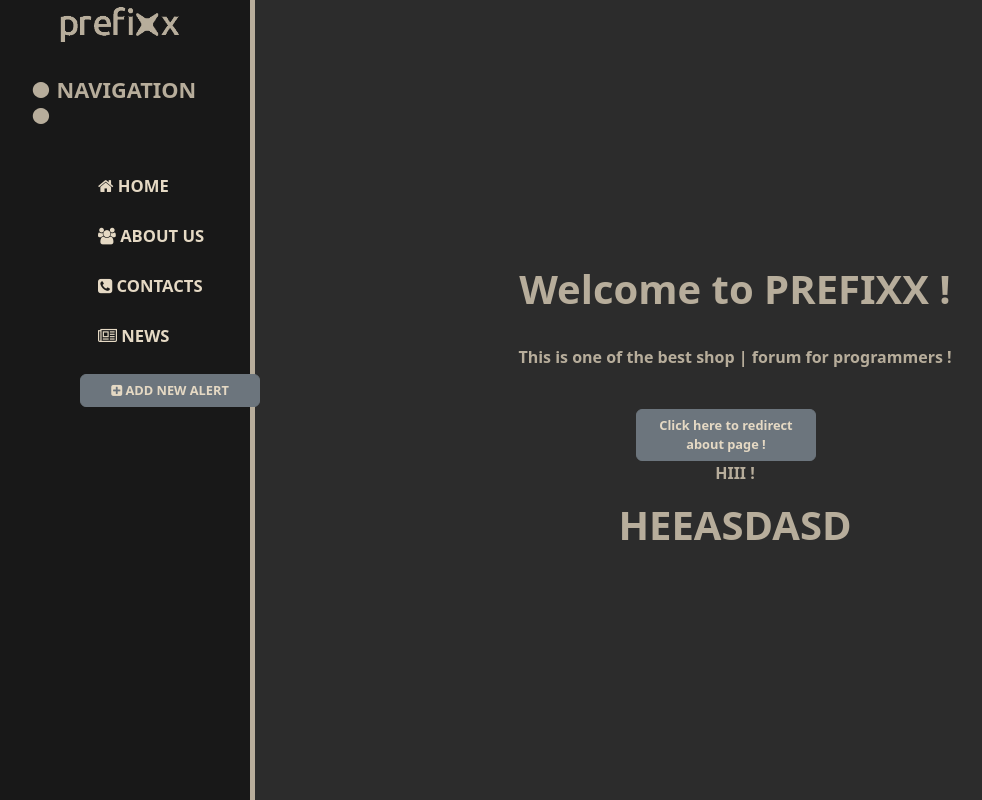
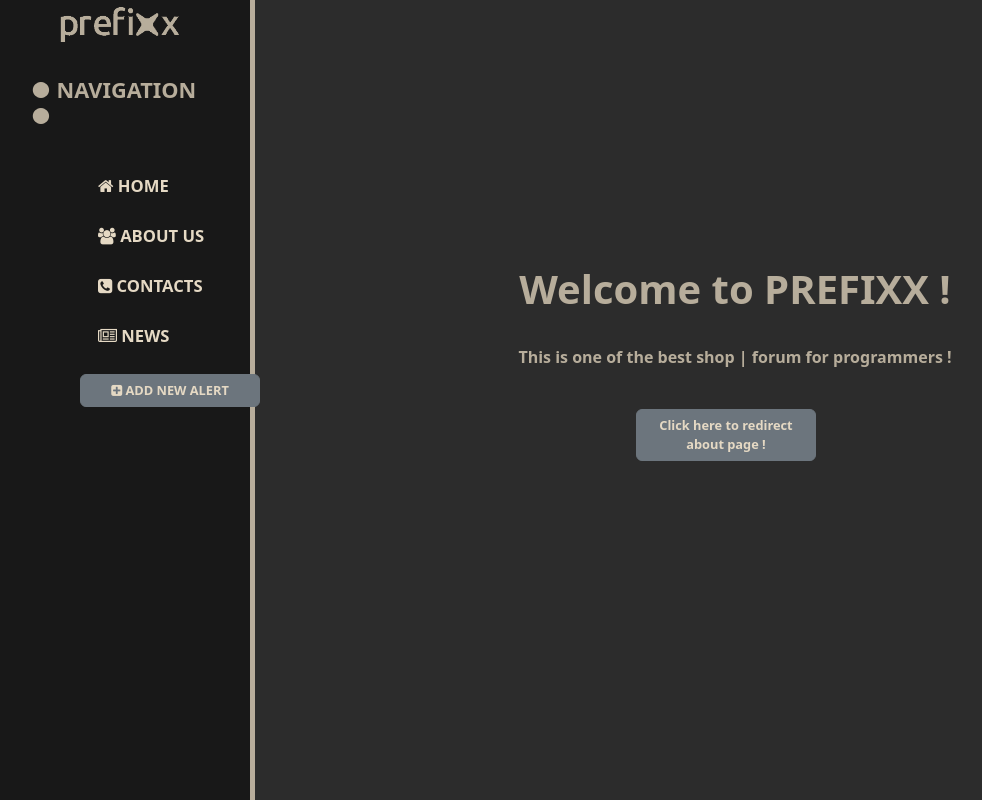
Before and after one commit to ecstasyqc/PREFIXX, a Django app: page / in a window 1280 px wide. Shown: the whole page, without its empty margins (1-983 px from the left). Run offline with Django 4.2, Linux system fonts and the light colour scheme.

Commit message:
CHANGE COMMIT <^-^>

```diff
--- a/PREFIXXdraft/mainapplication/templates/mainapplication/main_page.html
+++ b/PREFIXXdraft/mainapplication/templates/mainapplication/main_page.html
@@ -9,6 +9,4 @@
         <h1>Welcome to PREFIXX !</h1><br>
         <p>This is one of the best shop | forum for programmers !</p><br>
         <a href="{% url 'about'%}"><button class="btn btn-secondary">Click here to redirect about page !</button></a>
-        <p>HIII !</p>
-        <h1>HEEASDASD</h1>
 {% endblock %}
```
